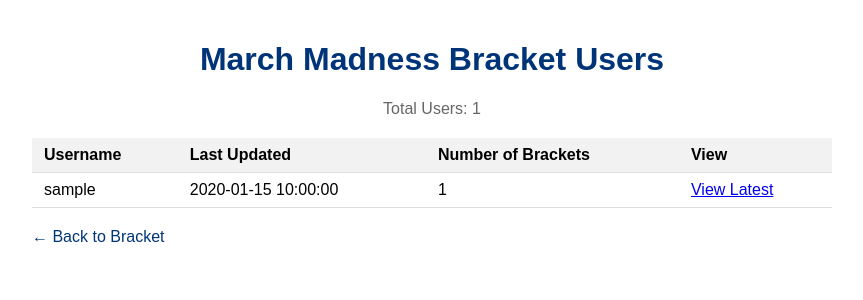
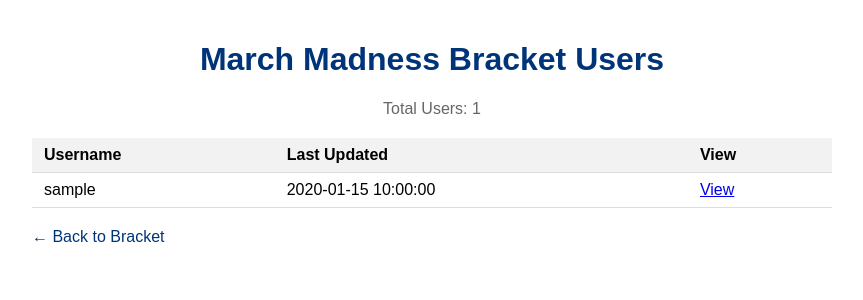
Before and after one commit to gregbkatz/madness, a Flask app: template templates/users_list.html in a window 1280 px wide. Shown: the top 300 px of the page, without its empty margins (208-1071 px from the left). Run offline with Flask 2, Linux system fonts and the light colour scheme; the template is opened without the code that fills it: most values are stand-ins (such as "Sample title", 1, 10 or a date in 2020).

Commit message:
Remove "num brackets" column. Change "View latest" to just "View"

```diff
--- a/templates/users_list.html
+++ b/templates/users_list.html
@@ -84,7 +84,6 @@
             <tr>
                 <th>Username</th>
                 <th>Last Updated</th>
-                <th>Number of Brackets</th>
                 <th>View</th>
             </tr>
         </thead>
@@ -93,9 +92,8 @@
             <tr>
                 <td>{{ user.username }}</td>
                 <td>{{ user.last_updated }}</td>
-                <td>{{ user.bracket_count }}</td>
                 <td>
-                    <a href="/?readOnly=true&username={{ user.username }}" target="_blank">View Latest</a>
+                    <a href="/?readOnly=true&username={{ user.username }}" target="_blank">View</a>
                 </td>
             </tr>
             {% endfor %}
```
